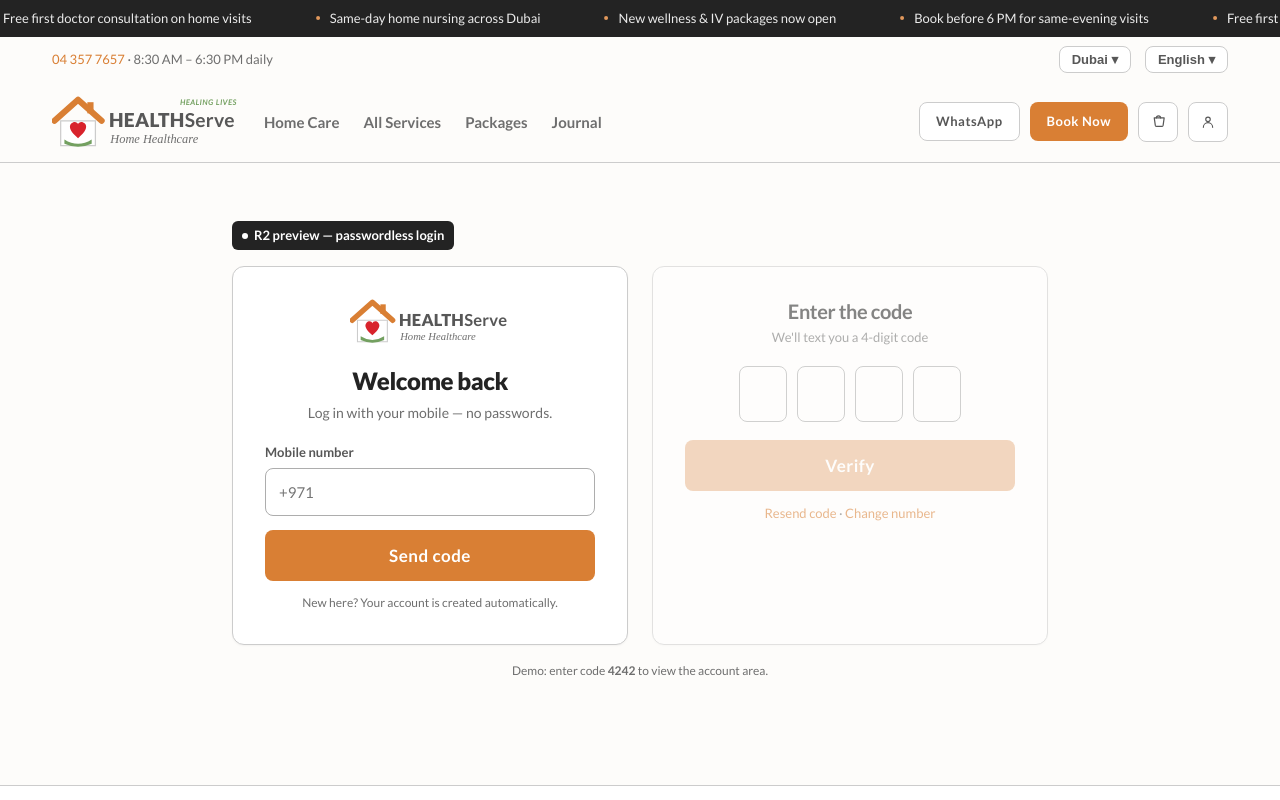
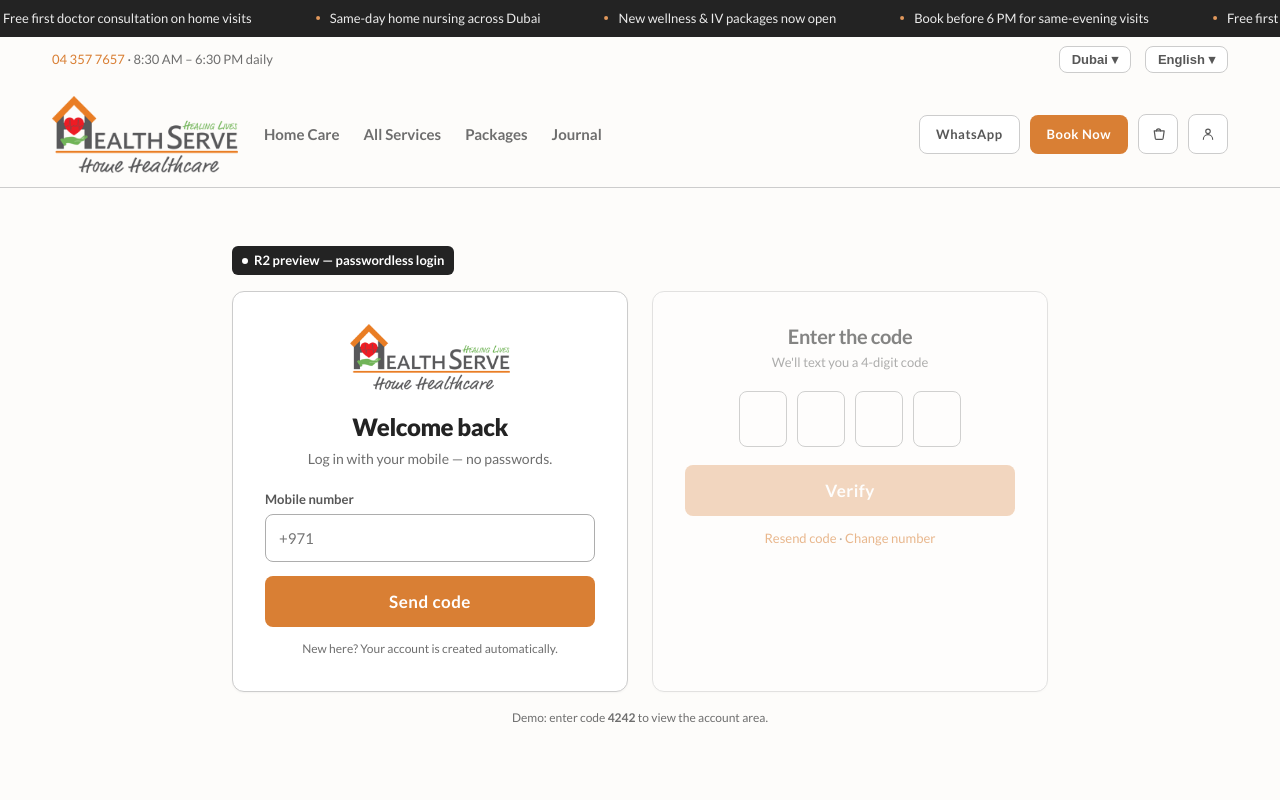
Before and after one commit to RoshanAlii/hhc, a Next.js app: page /login in a window 1280 px wide. Shown: the top 800 px of the page. Built offline with nearby package versions, Linux system fonts and the light colour scheme.

Commit message:
Use official HealthServe logo PNG instead of SVG recreation
Replace the SVG logo with the real brand PNG (public/logo.png) via a
next/image static import, and drop the trailing slash on assetPrefix so
GitHub Pages asset URLs don't double-slash.

```diff
--- a/components/Logo.tsx
+++ b/components/Logo.tsx
@@ -1,27 +1,20 @@
-import React from "react";
+import Image from "next/image";
+import logo from "@/public/logo.png";
 
-// Official HealthServe logo recreation (SVG). Swap with brand PNG in production.
-export default function Logo({ width = 196, tagline = true }: { width?: number; tagline?: boolean }) {
-  const height = (width / 300) * 84;
+// Official HealthServe logo (raster). Static import so Next applies the
+// correct basePath/assetPrefix (e.g. /hhc on GitHub Pages) automatically.
+const RATIO = 98 / 237; // intrinsic height / width
+
+export default function Logo({ width = 186 }: { width?: number; tagline?: boolean }) {
+  const height = Math.round(width * RATIO);
   return (
-    <svg width={width} height={height} viewBox="0 0 300 84" role="img" aria-label="HealthServe — Home Healthcare">
-      <rect x="57" y="10" width="10" height="18" fill="#D97F34" />
-      <path d="M4 40 L42 6 L80 40" fill="none" stroke="#D97F34" strokeWidth="10" strokeLinecap="round" strokeLinejoin="round" />
-      <path d="M14 40 h56 v40 h-56 z" fill="#FFFFFF" stroke="#CCCCCC" strokeWidth="2" />
-      <path d="M20 70 q22 14 44 0 l0 7 q-22 10 -44 0 z" fill="#73A060" />
-      <path d="M42 68 C30 58 26 50 31 44.5 c4-4.5 10-3 11 1 c1-4 7-5.5 11-1 c5 5.5 1 13.5 -11 23.5 z" fill="#D8232C" />
-      {tagline && (
-        <text x="298" y="14" textAnchor="end" fontFamily="Lato,sans-serif" fontStyle="italic" fontWeight="700" fontSize="12" fill="#73A060" letterSpacing="1">
-          HEALING LIVES
-        </text>
-      )}
-      <text x="92" y="50" fontFamily="Lato,sans-serif" fontWeight="900" fontSize="31" fill="#575757" letterSpacing=".5">
-        HEALTH
-        <tspan fontWeight="700">Serve</tspan>
-      </text>
-      <text x="94" y="76" fontFamily="'Segoe Script','Brush Script MT',cursive" fontSize="20" fontStyle="italic" fill="#6E6E6E">
-        Home Healthcare
-      </text>
-    </svg>
+    <Image
+      src={logo}
+      width={width}
+      height={height}
+      alt="HealthServe — Home Healthcare"
+      priority
+      style={{ width, height: "auto" }}
+    />
   );
 }
--- a/next.config.mjs
+++ b/next.config.mjs
@@ -11,7 +11,7 @@
   trailingSlash: true,
   images: { unoptimized: true },
   basePath: isPages ? "/hhc" : "",
-  assetPrefix: isPages ? "/hhc/" : "",
+  assetPrefix: isPages ? "/hhc" : "",
 };
 
 export default nextConfig;
```
Also changed, not shown: .claude/settings.local.json, public/logo.png (added).
